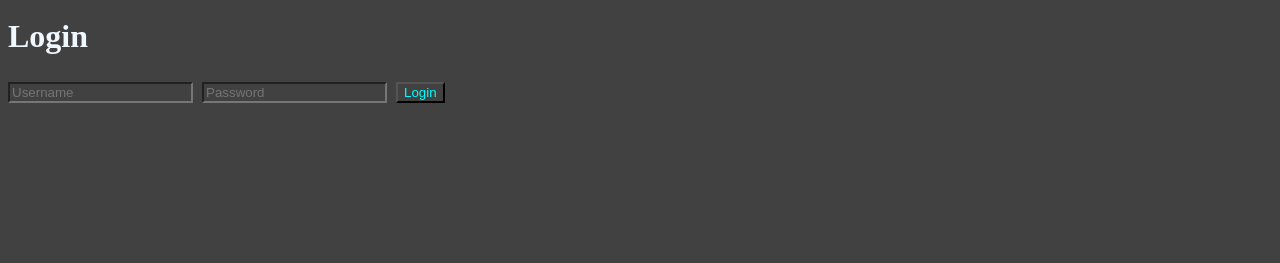
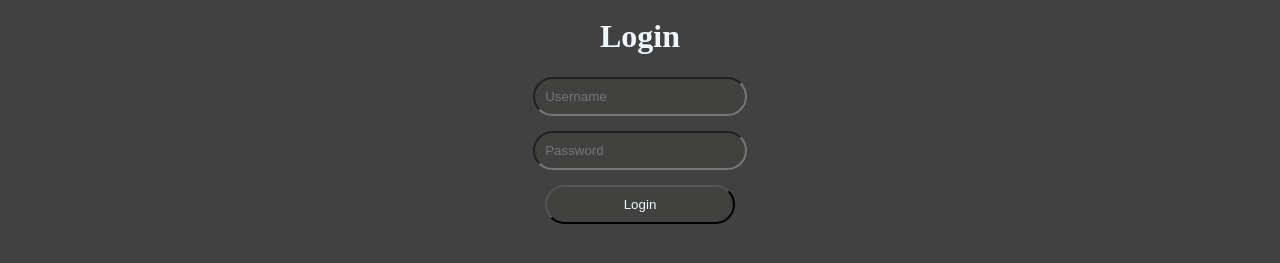
Before and after one commit to Joaric/M293_Joao_Baixinho, a plain HTML site: page H1 Kompetenz/Login Page.html in a window 1280 px wide. Shown: the part 59-322 px from the top of the page. Drawn offline with Linux system fonts and the light colour scheme.

Commit message:
commit because didn't fully commit

```diff
--- a/H1 Kompetenz/Login Page.html
+++ b/H1 Kompetenz/Login Page.html
@@ -8,14 +8,18 @@
   <link rel="stylesheet" href="style.css">
 </head>
 <body>
-  <ul>
-    <li><a class="link" href="index.html">Home</a></li>
-    <li><a class="link" href="Login Page.html">Login</a></li>
-    <li id="logo"><img src="image.png" alt="" id="img"></li>
-</ul>
+  <header>
+    <ul>
+        <li><a class="link" href="index.html">Home</a></li>
+        <li><a class="link" href="Login Page.html">Login</a></li>
+        <li id="logo"><img src="image.png" alt="" id=""></li>
+    </ul>
+</header>
     <h1>Login</h1>
-    <input type="text" placeholder="Username">
+    <input type="text" placeholder="Username" id="login">
     <input type="text" placeholder="Password" id="login">
-    <a class="link" href="index.html"><button>Login</button></a>
+    <form action="index.html">
+      <button id="login">Login</button>
+    </form>
 </body>
 </html>
--- a/H1 Kompetenz/style.css
+++ b/H1 Kompetenz/style.css
@@ -36,10 +36,6 @@ li img {
   width: 20%;
 }
 
-#login {
-  margin: 5px;
-}
-
 #logo {
   float: right;
 }
@@ -51,6 +47,7 @@ img {
 
 h1 {
   color: aliceblue;
+  text-align: center;
 }
 
 h3 {
@@ -61,12 +58,54 @@ p {
   color: aliceblue;
 }
 
-input {
-  background-color: #414141;
-  color: aliceblues;
+#login {
+  background-color: #414140;
+  color: aliceblue;
+  border-radius: 24px;
+  display: block;
+  margin-left: auto;
+  margin-right: auto;
+  margin-bottom: 15px;
+  padding: 10px;
+  width: 15%;
 }
 
-button {
-  background-color: #414141;
-  color: aqua;
+#login:hover {
+  background-color: aliceblue;
+  color: #111;
+  border-radius: 24px;
 }
+
+/*.box {
+  width: 300px;
+  padding: 40px;
+  position: absolute;
+  top: 50%;
+  left: 50%;
+  transform: translate(-50%, -50%);
+  text-align: center;
+  background-color: #1B1B1B;
+}
+
+.box h1 {
+color: white;
+text-transform: uppercase;
+font-weight: 500;
+}
+
+.box input[type= "text"]{
+  border: 0;
+  background: none;
+  display: block;
+  margin: 20px auto;
+  text-align: center;
+  padding: 14px 10px;
+  width: 200px;
+  color: white;
+  border-radius: 24px;
+  transition: 0.25s;
+}
+
+.box input[type = "text"]:focus{
+  width: 288px;
+}*/
```
